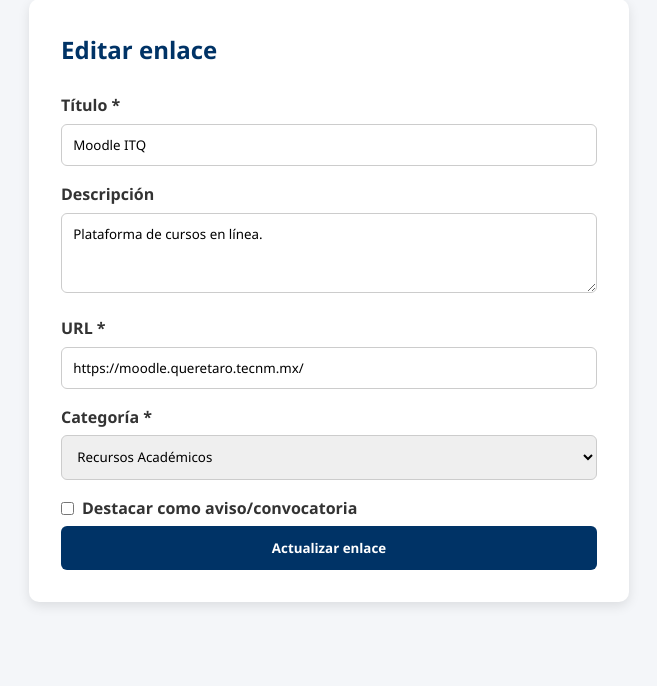
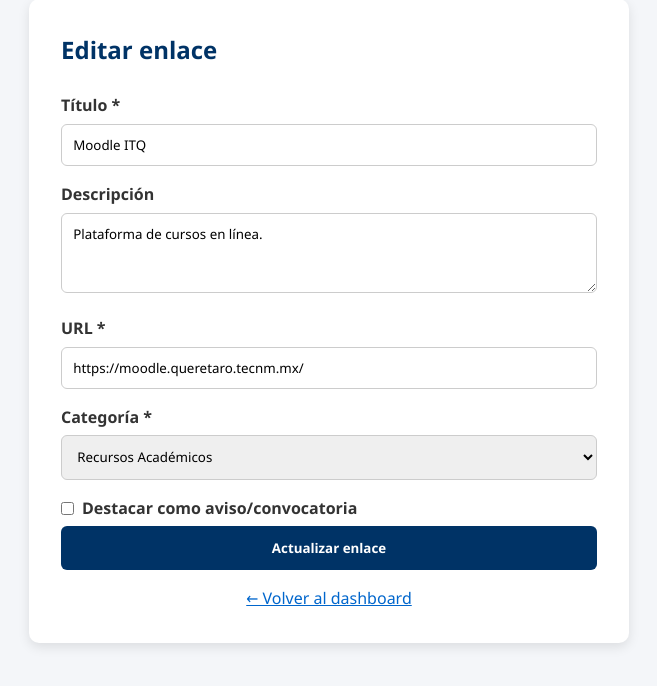
Before and after one commit to l22141314-ux/plataforma-enlaces-itq, a PHP site: page /admin/editar.php?id=4 in a window 1280 px wide. Shown: the part 49-735 px from the top of the page, without its empty margins (311-968 px from the left). Run offline with PHP 8.4, Linux system fonts and the light colour scheme; the visitor is signed in with stand-in values (Sample User, id 1); data comes from the database, SQL or seed files in the repository.

Commit message:
Completa formulario de edición de enlaces

```diff
--- a/admin/editar.php
+++ b/admin/editar.php
@@ -94,4 +94,7 @@ if ($_SERVER['REQUEST_METHOD'] === 'POST') {
 
             <button type="submit">Actualizar enlace</button>
         </form>
-        <p style="text-align:center;
+        <p style="text-align:center; margin-top:1rem;"><a href="dashboard.php" style="color:#0066cc;">← Volver al dashboard</a></p>
+    </div>
+</body>
+</html>
```
